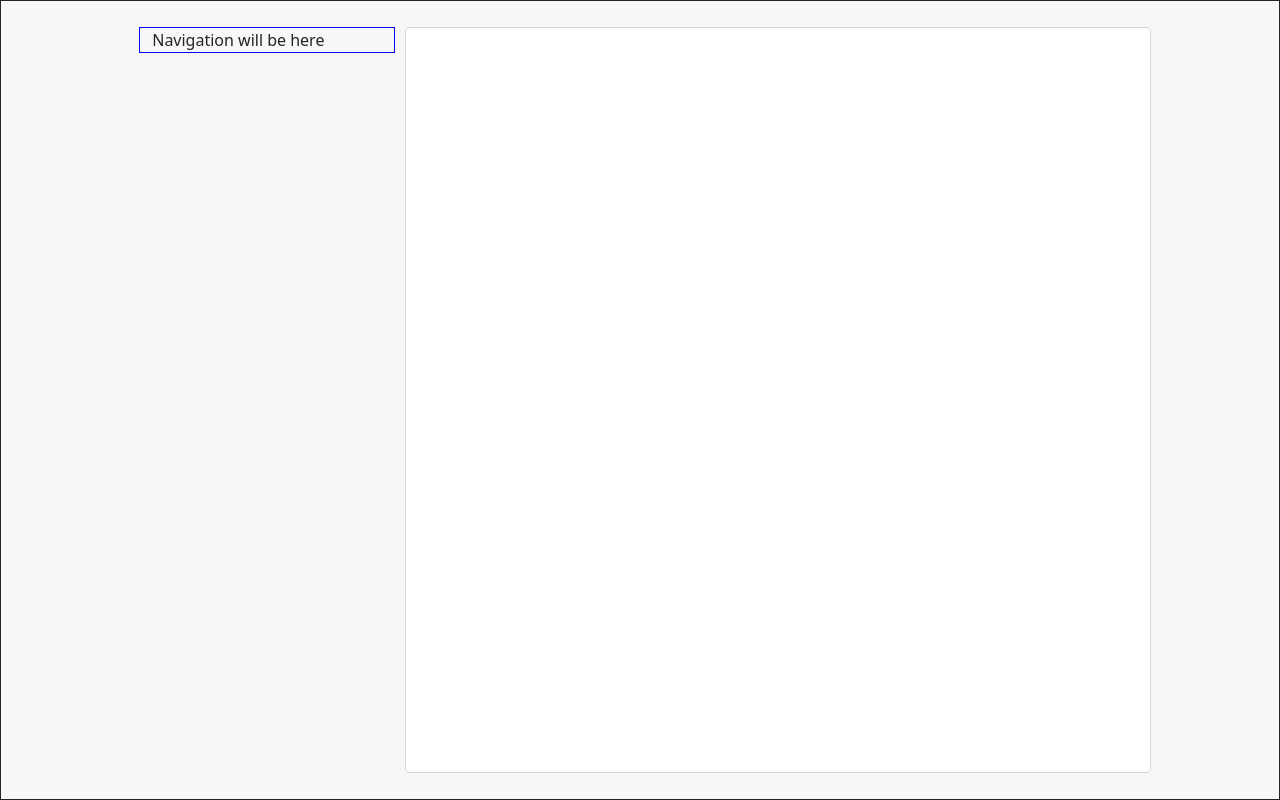
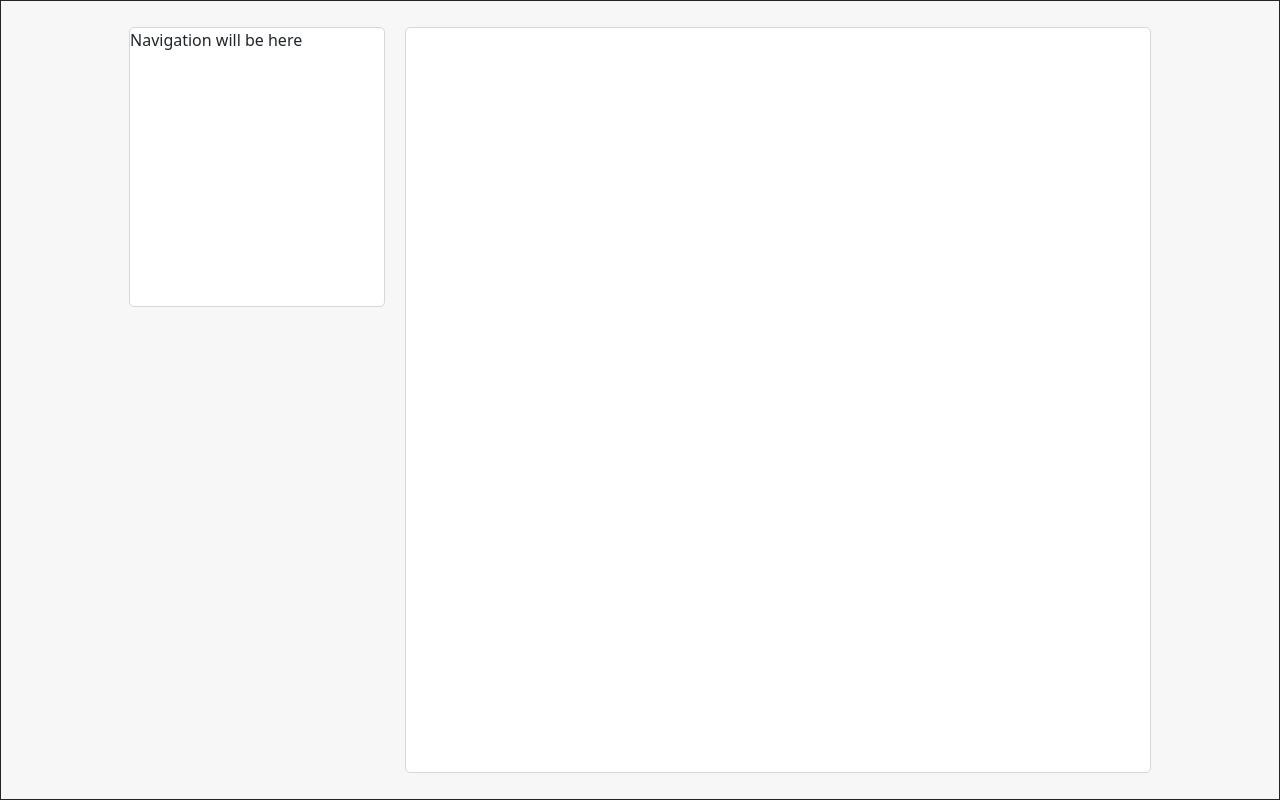
Before and after one commit to abdallahsalamehTSME/committee, a Vue app: page / in a window 1280 px wide. Built offline with nearby package versions, Linux system fonts and the light colour scheme; the HTML template or start-up script is replaced by a standard one.

Commit message:
Edit Navigation style

```diff
--- a/src/components/Navigation.vue
+++ b/src/components/Navigation.vue
@@ -1,13 +1,15 @@
 <script setup lang="ts"></script>
 
 <template>
-  <div class="container">Navigation will be here</div>
+  <div class="container1">Navigation will be here</div>
 </template>
 
 <style scoped>
-.container {
-  border: 1px solid blue;
+.container1 {
   width: 25%;
-  height: 40%;
+  height: 280px;
+  background: white;
+  border-radius: 5px;
+  border: 1px solid #d7d7db;
 }
 </style>
```
